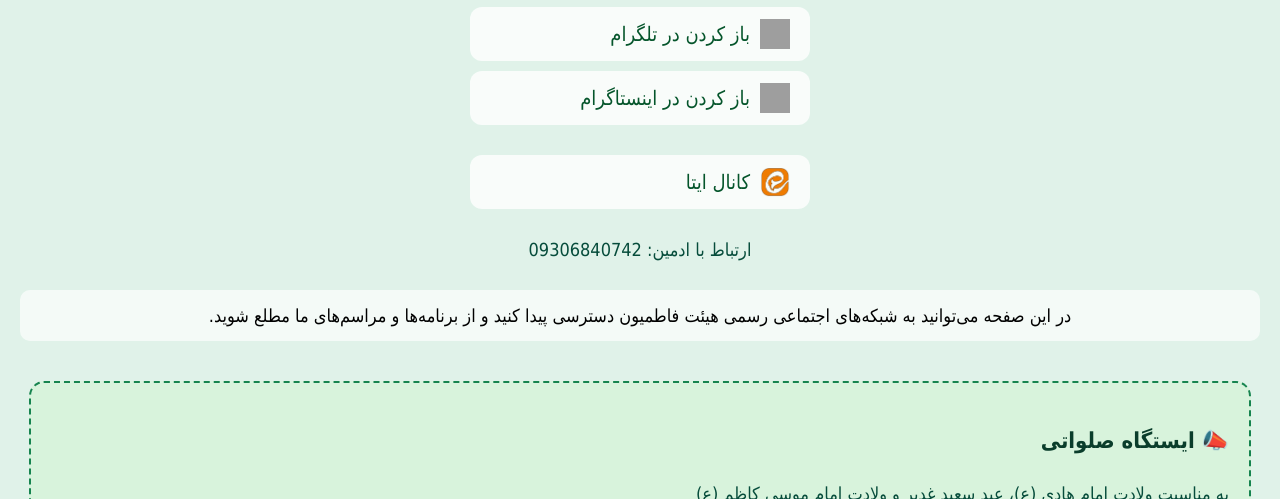
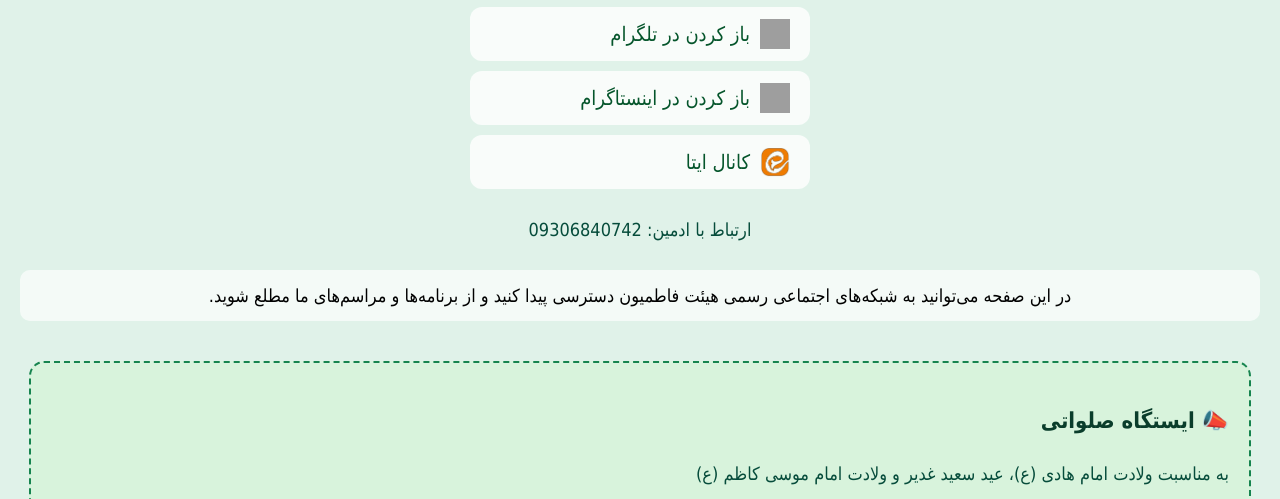
Before and after one commit to heyat-fatemion/My_Link, a plain HTML site: page index.html in a window 1280 px wide. Shown: the part 301-800 px from the top of the page. Drawn offline with Linux system fonts and the light colour scheme; grey boxes are pictures that could not be loaded; a web font is replaced by a local one.

Commit message:
Update index.html

```diff
--- a/index.html
+++ b/index.html
@@ -141,7 +141,6 @@
       <a href="instagram://user?username=heyat_fatemiyon135">باز کردن در اینستاگرام</a>
     </div>
 
-  <div class="social">
     <div class="social-item">
       <img src="eitaa.png" alt="ایتا">
       <a href="https://eitaa.com/heyatfatemion313" target="_blank">کانال ایتا</a>
```
